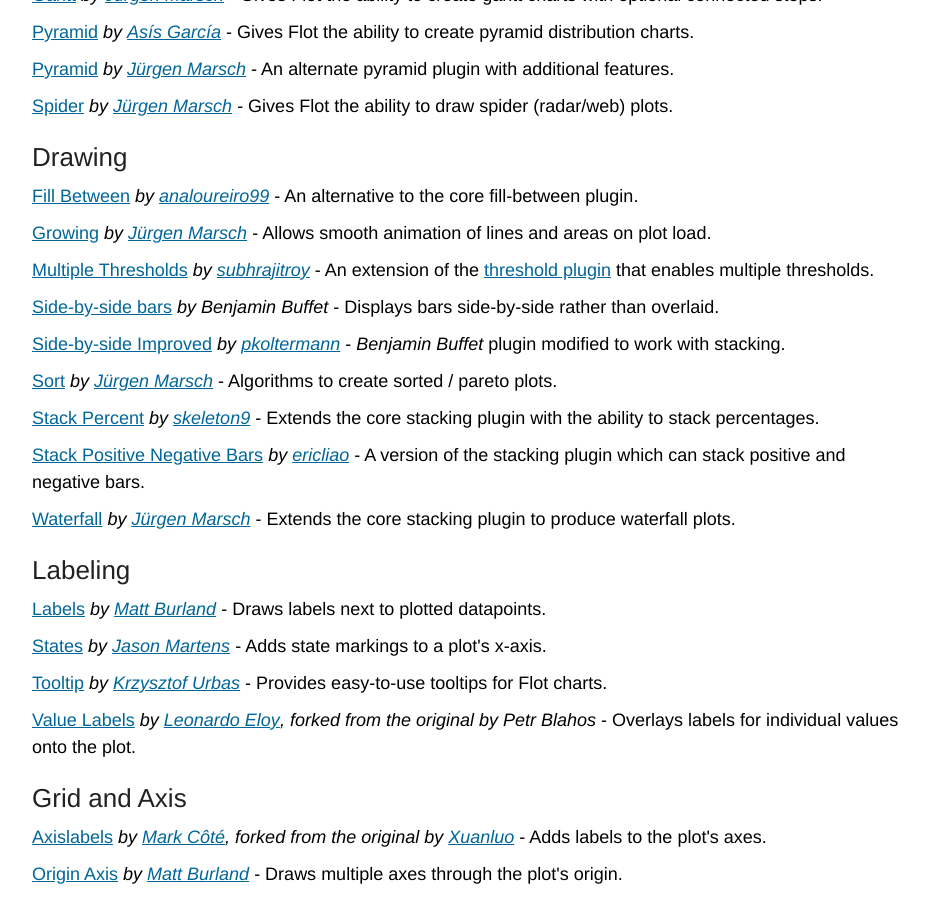
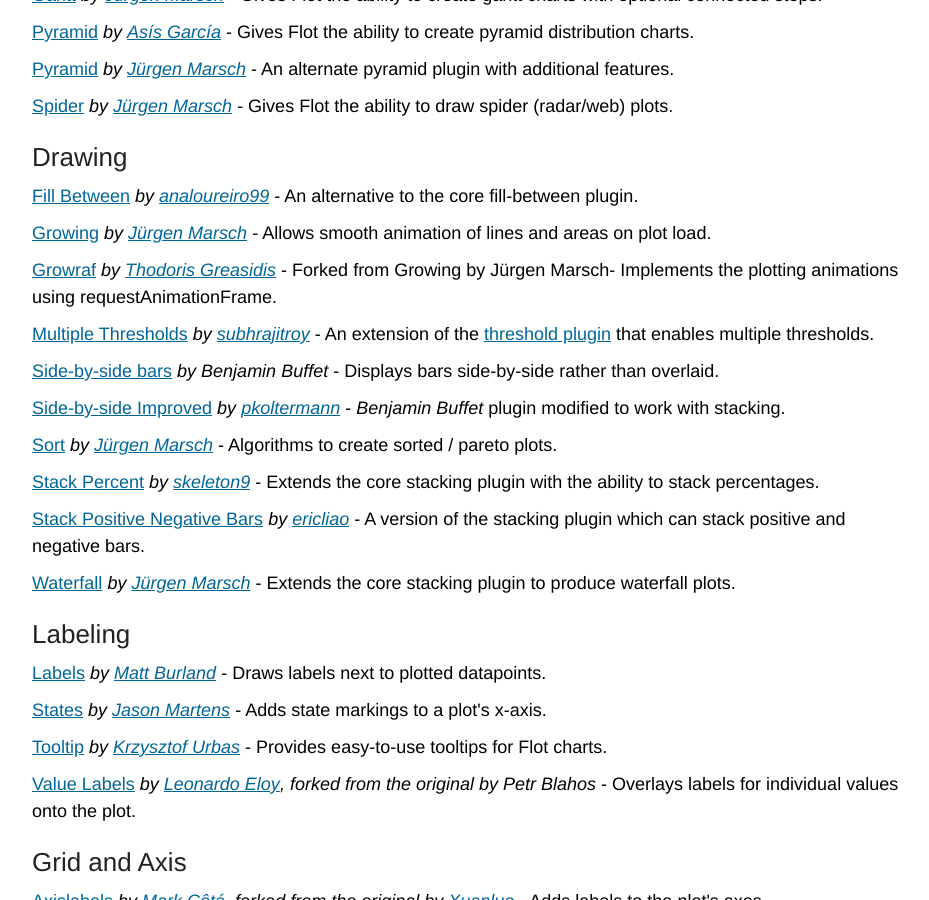
Before and after one commit to flot/flot.github.com, a Jekyll site: the page built from plugins/index.html, in a window 1280 px wide and 900 px high, scrolled down 729 px. Shown: the whole window, without its empty margins (168-1097 px from the left). Built offline with Jekyll 4.4.1, drawn with Linux system fonts in a browser that asks for light colours; Markdown is read by kramdown in place of the engine named in the settings.

Commit message:
Update index.html
Added Growraf entry in plugins.

```diff
--- a/plugins/index.html
+++ b/plugins/index.html
@@ -65,6 +65,10 @@
 <p><a href="http://jumflot.jumware.com/examples/Experimental/grow.html">Growing</a>
 <em>by <a href="https://github.com/jumjum123">Jürgen Marsch</a></em> -
 Allows smooth animation of lines and areas on plot load.</p>
+
+<p><a href="https://github.com/thgreasi/growraf">Growraf</a>
+<em>by <a href="https://github.com/thgreasi">Thodoris Greasidis</a></em> -
+Forked from Growing by Jürgen Marsch- Implements the plotting animations using requestAnimationFrame.</p>
 
 <p><a href="https://github.com/subhrajitroy/Flot-plugin">Multiple Thresholds</a>
 <em>by <a href="https://github.com/subhrajitroy">subhrajitroy</a></em> -
```
